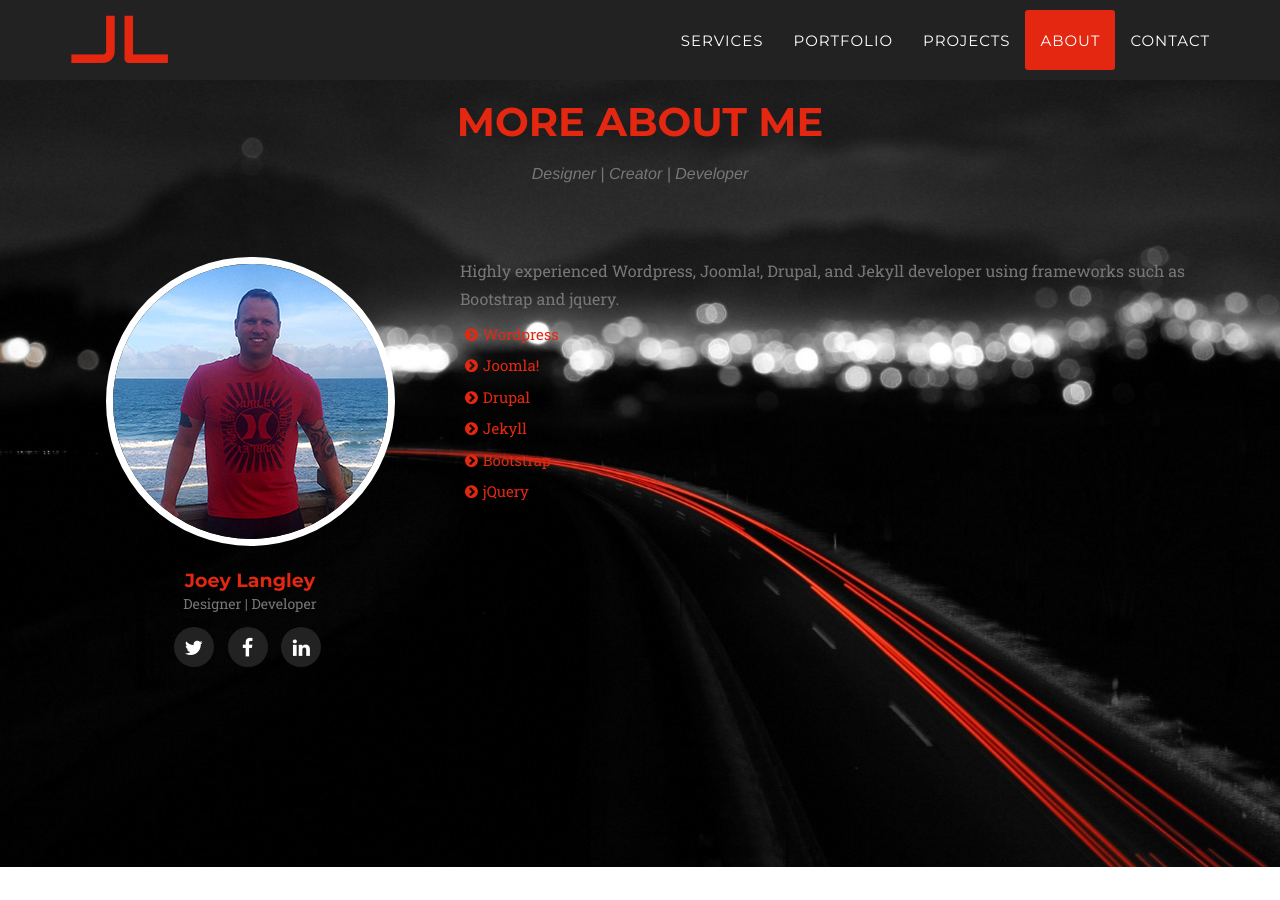
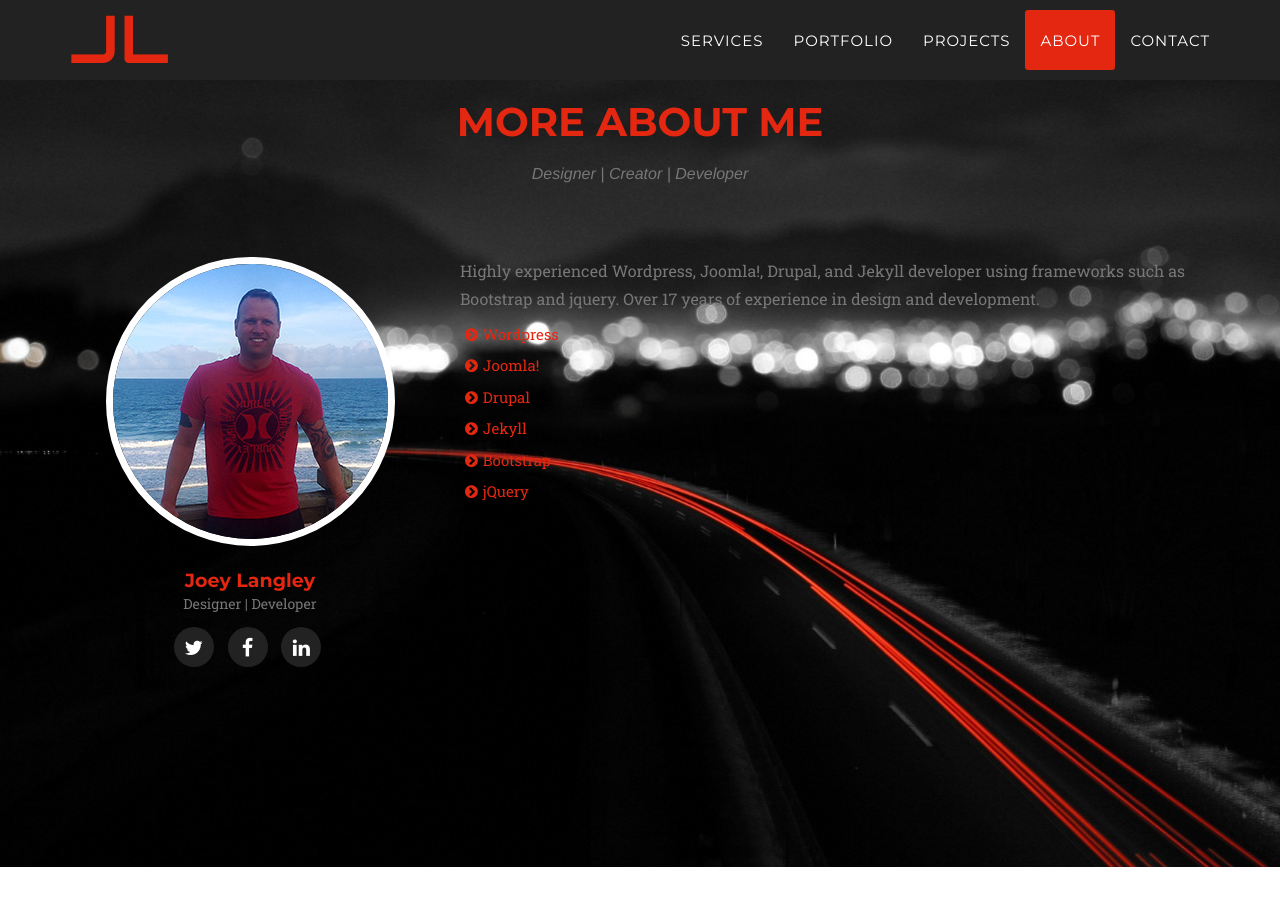
Before and after one commit to joeylangley/joeylangley, a Jekyll site: the page built from index.html, in a window 1280 px wide and 900 px high, scrolled down 5161 px. Built offline with Jekyll 4.4.1, drawn with Linux system fonts in a browser that asks for light colours; some web fonts are replaced.

Commit message:
added to about me

```diff
--- a/_includes/about.html
+++ b/_includes/about.html
@@ -28,7 +28,7 @@
                 </div>
                 {% endfor %}
                 <div class="col-sm-8">
-                    <p class="large text-muted">Highly experienced Wordpress, Joomla!, Drupal, and Jekyll developer using frameworks such as Bootstrap and jquery.</p>
+                    <p class="large text-muted">Highly experienced Wordpress, Joomla!, Drupal, and Jekyll developer using frameworks such as Bootstrap and jquery.  Over 17 years of experience in design and development.</p>
 
                     <ul class="skills">
                         <li>Wordpress</li>
```
Also changed, not shown: 17 other files.
